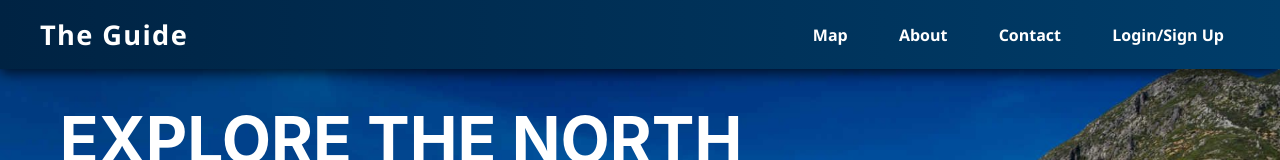
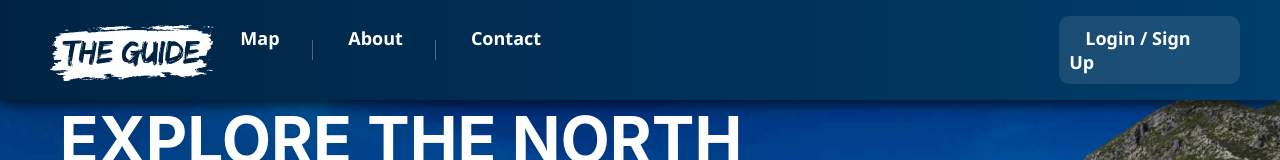
Before and after one commit to Ashraf-gitgud/The-Guide-App, a React (Create React App) app in the folder frontend/: page / in a window 1280 px wide. Shown: the top 160 px of the page. Built offline with nearby package versions, Linux system fonts and the light colour scheme; no server answers.

Commit message:
logo added

```diff
--- a/frontend/src/Components/Nav/Nav.module.css
+++ b/frontend/src/Components/Nav/Nav.module.css
@@ -1,4 +1,3 @@
-
 .nav {
   display: flex;
   justify-content: space-between;
@@ -13,40 +12,87 @@
   font-family: 'Segoe UI', Tahoma, Geneva, Verdana, sans-serif;
 }
 
-.navBrand a {
-  color: #fff;
-  font-size: 1.7rem;
-  font-weight: 700;
-  text-decoration: none;
-  letter-spacing: 0.05em;
-  transition: color 0.3s ease;
+.navBrand {
+  display: block;
+  padding-bottom: 10px;
+  height: 40px;
 }
-.navBrand a:hover {
-  color: #aad8ff;
+
+.navBrand img {
+  scale: 1.0;
+  height: 140%;
+  padding-left: 10px;
+  padding-right: 10px;
+  padding-bottom: 15px;
+  object-fit: contain;
 }
 
 .navMenu {
   display: flex;
-  gap: 1.2rem;
+  gap: 1rem; /* Slightly reduced from 1.2rem to accommodate dividers */
   list-style: none;
-  margin: 0;
+  margin: 0 auto;
   padding: 0;
   align-items: center;
+}
+
+/* New style for dividers */
+.navDivider {
+  width: 1px;
+  height: 20px;
+  background-color: rgba(255, 255, 255, 0.3);
+  margin: 0 0.2rem; /* Small margin for spacing */
+}
+
+.navSignUp {
+  margin-left: 490px; /* Slightly reduced from 500px to maintain layout */
+  background-color: rgba(250, 250, 250, 0.1);
+  padding: 10px;
+  border-radius: 10px;
+}
+
+.navSignUp .navLink::after {
+  content: none;
 }
 
 .navLink {
   color: #fff;
   font-weight: 600;
   padding: 0.5rem 1rem;
-  border-radius: 8px;
+  font-size: Large;
   text-decoration: none;
-  transition: background-color 0.25s ease, color 0.25s ease;
+  position: relative;
+  transition: color 0.25s ease;
 }
+
+.navLink.active {
+  color: #aad8ff;
+}
+
+.navLink.active::after {
+  width: 100%;
+}
+
 .navLink:hover,
 .navLink:focus {
-  background-color: rgba(170, 216, 255, 0.15);
   color: #aad8ff;
   outline: none;
+}
+
+.navLink::after {
+  content: '';
+  position: absolute;
+  width: 0;
+  height: 2px;
+  bottom: 0;
+  left: 0;
+  background-color: #aad8ff;
+  transition: width 0.3s ease;
+}
+
+.navLink:hover::after,
+.navLink:focus::after {
+  width: 100%;
 }
 
 .navIcon,
@@ -60,8 +106,6 @@
   position: absolute;
   transition: all 0.3s ease;
 }
-
-
 
 .navToggle {
   display: none;
@@ -117,6 +161,14 @@
     border-radius: 0 0 8px 8px;
   }
 
+  .navBrand {
+    height: 30px;
+  }
+
+  .navBrand img {
+    max-width: 150px;
+  }
+
   .navMenuOpen {
     display: flex;
   }
@@ -131,4 +183,19 @@
     text-align: center;
     border-radius: 0;
   }
+
+  .navSignUp {
+    margin-left: 0;
+  }
+
+  .navLink::after {
+    display: none;
+  }
+
+  /* Mobile style for dividers */
+  .navDivider {
+    width: 80%;
+    height: 1px;
+    margin: 0.5rem auto;
+  }
 }
--- a/frontend/src/Components/Nav/Navbar.jsx
+++ b/frontend/src/Components/Nav/Navbar.jsx
@@ -1,25 +1,30 @@
 import React, { useState } from 'react';
-import { Link } from 'react-router-dom';
+import { NavLink } from 'react-router-dom';
 import styles from './Nav.module.css';
 
 const Nav = () => {
   const [isOpen, setIsOpen] = useState(false);
-
   const toggleNav = () => setIsOpen(!isOpen);
 
   return (
     <nav className={styles.nav}>
       <div className={styles.navBrand}>
-        <Link to="/">The Guide</Link>
+        <NavLink to="/">
+          <img src="/images/logo/logo_light.svg" alt="The Guide" />
+        </NavLink>
       </div>
       <button className={styles.navToggle} onClick={toggleNav}>
         <span className={styles.navIcon}></span>
       </button>
       <ul className={`${styles.navMenu} ${isOpen ? styles.navMenuOpen : ''}`}>
-        <li><Link to="/map" className={styles.navLink}>Map</Link></li>
-        <li><Link to="/about" className={styles.navLink}>About</Link></li>
-        <li><Link to="/contact" className={styles.navLink}>Contact</Link></li>
-        <li><Link to="/login" className={styles.navLink}>Login/Sign Up</Link></li>
+        <li><NavLink to="/map" className={styles.navLink} activeClassName={styles.active}>Map</NavLink></li>
+        <li className={styles.navDivider}></li>
+        <li><NavLink to="/about" className={styles.navLink} activeClassName={styles.active}>About</NavLink></li>
+        <li className={styles.navDivider}></li>
+        <li><NavLink to="/contact" className={styles.navLink} activeClassName={styles.active}>Contact</NavLink></li>
+        <li className={styles.navSignUp}>
+          <NavLink to="/login" className={styles.navLink} activeClassName={styles.active}>Login / Sign Up</NavLink>
+        </li>
       </ul>
     </nav>
   );
```
Also changed, not shown: frontend/public/images/logo/logo_dark.svg (added), frontend/public/images/logo/logo_light.svg (added).
